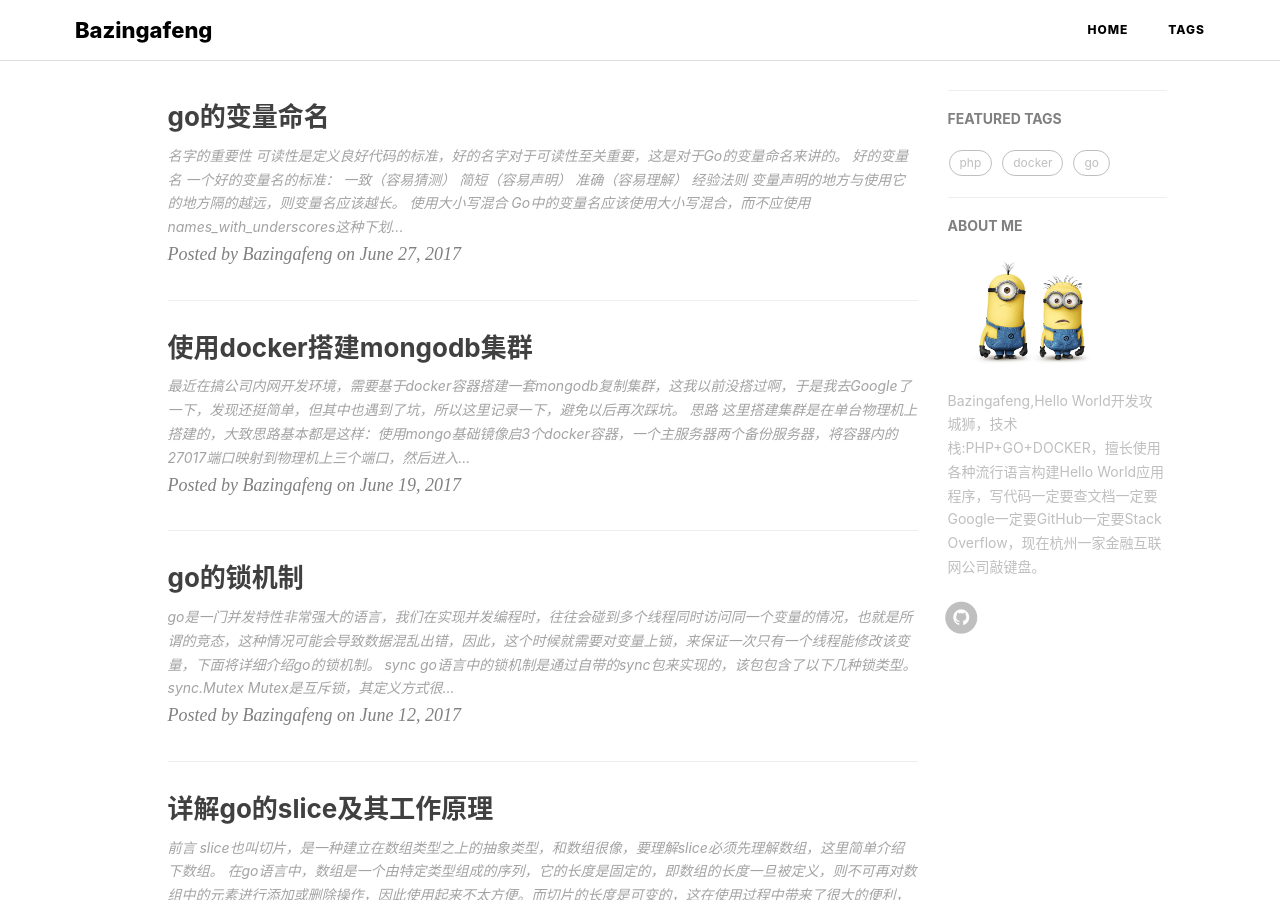
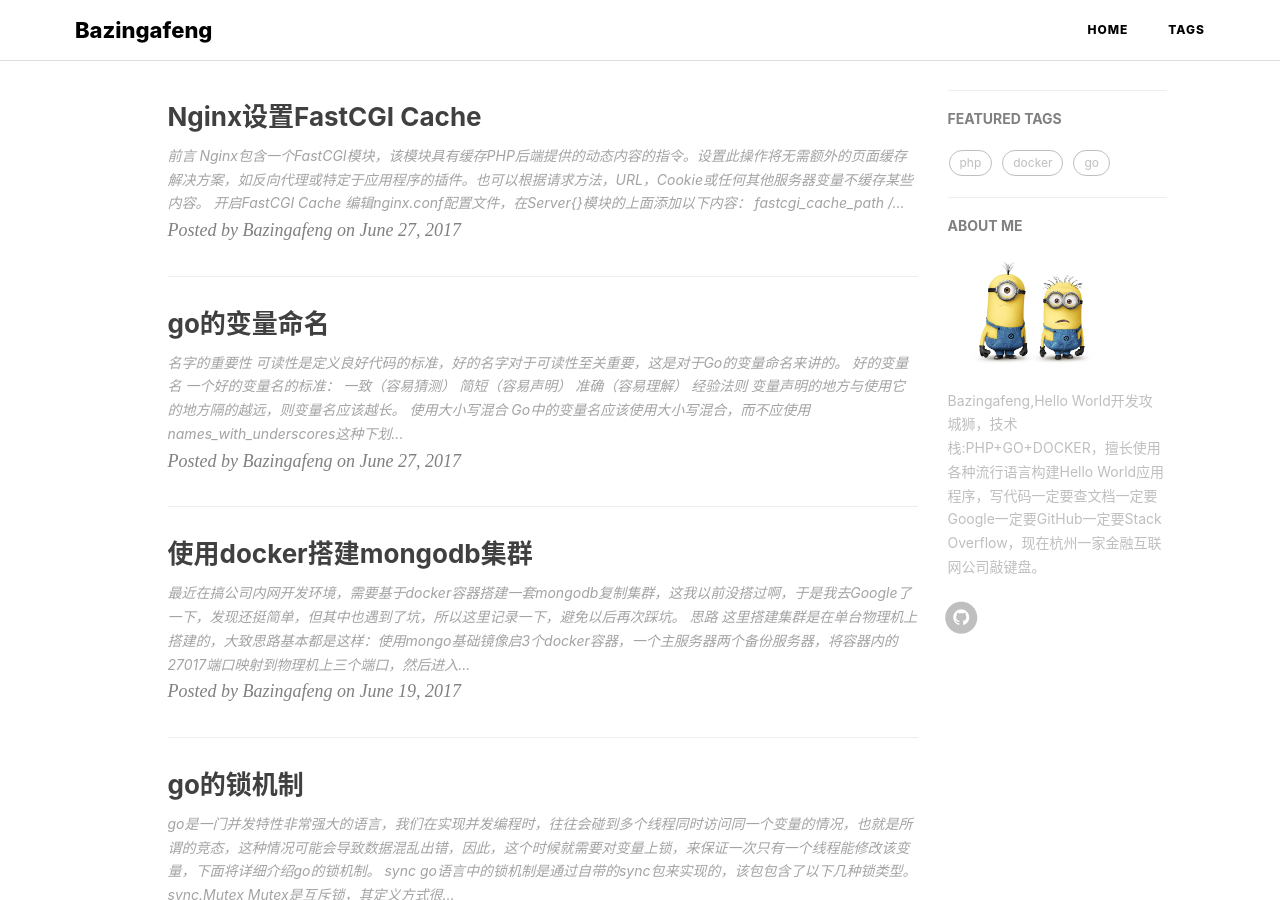
Before and after one commit to fengh0409/fengh0409.github.io, a Jekyll site: the page built from index.html, in a window 1280 px wide and 900 px high. Built offline with Jekyll 4.4.1, drawn with Linux system fonts in a browser that asks for light colours; nearby versions of some CDN libraries; the list of posts is cut into pages by our own code; comment, search, counter and statistics services are not loaded.

Commit message:
add fastcgi_cache and update lock

````diff
--- a/_posts/2017-06-12-the-lock-in-go.markdown
+++ b/_posts/2017-06-12-the-lock-in-go.markdown
@@ -363,7 +363,7 @@ func main() {
         go read(i)
     }
     fmt.Println("start all")
-	time.Sleep(time.Second * 1)
+    time.Sleep(time.Second * 1)
     cond.Broadcast() // 下发广播给所有等待的goroutine
     time.Sleep(time.Second * 60)
 }
--- /dev/null
+++ b/_posts/2017-06-28-fastcgi-cache-with-nginx.markdown
@@ -0,0 +1,72 @@
+---
+layout:     post
+title:      "Nginx设置FastCGI Cache"
+keywords:   "fastcgi cache,fastcgi,nginx"
+description: "如何使用nginx设置fastcgi cache"
+date:       2017-06-27
+published:  true
+catalog: true
+tags:
+    - php
+    - nginx
+---
+
+## 前言
+Nginx包含一个FastCGI模块，该模块具有缓存PHP后端提供的动态内容的指令。设置此操作将无需额外的页面缓存解决方案，如反向代理或特定于应用程序的插件。也可以根据请求方法，URL，Cookie或任何其他服务器变量不缓存某些内容。
+
+## 开启FastCGI Cache
+编辑nginx.conf配置文件，在`Server{}`模块的上面添加以下内容：
+```
+fastcgi_cache_path /etc/nginx/cache levels=1:2 keys_zone=MYAPP:100m inactive=60m;
+fastcgi_cache_key "$scheme$request_method$host$request_uri";
+```
+
+上面`fastcgi_cache_path`指令指定缓存的路径为`/etc/nginx/cache`，大小为100M，内存区域名称为`MYAPP`，缓存目录级别是子目录级别，非活动时间是`60m`。
+
+`fastcgi_cache_path`的路径可以是硬盘的任何位置，但设置的缓存目录大小必须小于`RAM+Swap`的大小，否则会报`无法分配内存`的错误。`inactive`选项表示如果在指定的时间段（60分钟）中未访问缓存，则Nginx会将其删除。
+
+`fastcgi_cache_key`指令指定缓存文件名将如何被散列，Nginx根据该指令对访问的文件进行md5加密。
+
+下一步，在`location ~ .php$ {}`中添加以下内容：
+```
+fastcgi_cache MYAPP;
+fastcgi_cache_valid 200 60m;
+```
+
+`fastcgi_cache`指令引用了我们在`fastcgi_cache_path`指令中指定的内存区域名称，并将缓存存储在此区域中。
+
+默认情况下，Nginx会将缓存的对象存储在任何这些头指定的持续时间内：**X-Accel-Expires / Expires / Cache-Control**。`fastcgi_cache_valid`指令用于指定默认的缓存生命周期，如果这些头没有指定缓存时间。在上面的声明中，`200`表示仅缓存状态码为200的响应，当然也可以指定其他的状态码。
+
+配置已全部完成，然后检测Nginx配置文件并重载：
+```
+/usr/local/nginx/sbin/nginx -t
+/usr/local/nginx/sbin/nginx -s reload
+```
+
+完整的配置像下面这样：
+```
+fastcgi_cache_path /etc/nginx/cache levels=1:2 keys_zone=MYAPP:100m inactive=60m;
+fastcgi_cache_key "$scheme$request_method$host$request_uri";
+
+server {
+    listen   80;
+
+    root /usr/share/nginx/html;
+    index index.php index.html index.htm;
+
+    server_name example.com;
+
+    location / {
+        try_files $uri $uri/ /index.html;
+    }
+
+    location ~ \.php$ {
+        try_files $uri =404;
+        fastcgi_pass unix:/var/run/php5-fpm.sock;
+        fastcgi_index index.php;
+        include fastcgi_params;
+        fastcgi_cache MYAPP;
+        fastcgi_cache_valid 200 60m;
+    }
+}
+```
````
